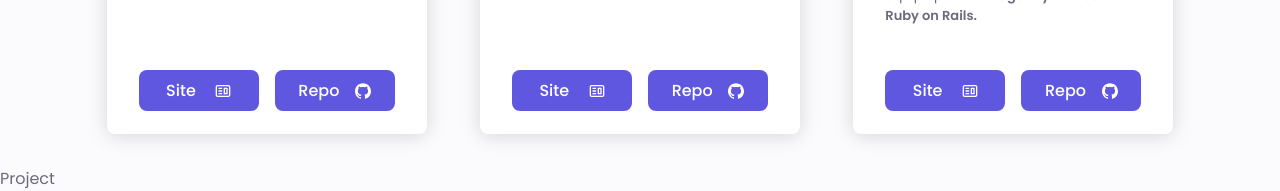
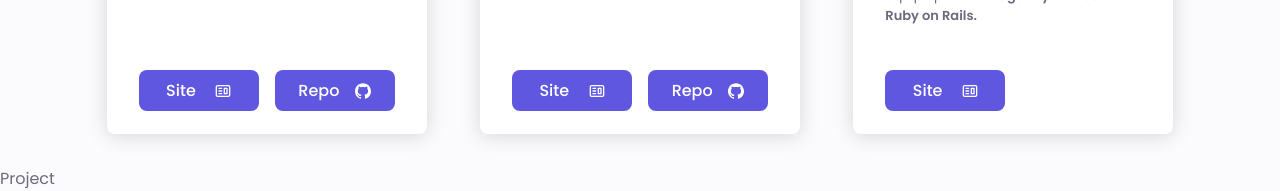
Before and after one commit to FabKaiz/portfolio-react, a React (Create React App) app: page / in a window 1280 px wide. Shown: the part 4961-5152 px from the top of the page. Built offline with nearby package versions, Linux system fonts and the light colour scheme.

Commit message:
changed card btns

```diff
--- a/src/components/ProjectCard/ProjectCard.jsx
+++ b/src/components/ProjectCard/ProjectCard.jsx
@@ -32,7 +32,7 @@ const ProjectCard = ({ project }) => {
             rel="noreferrer"
             className="project__btn"
           />
-
+          {project.projectRepo && (
             <Button
               href={project.projectRepo}
               target="_blank"
@@ -41,6 +41,7 @@ const ProjectCard = ({ project }) => {
               title="Repo"
               logo={<SiGithub />}
             />
+          )}
 
           {project.figmaLink && (
             <Button
--- a/src/constants/data.js
+++ b/src/constants/data.js
@@ -178,7 +178,6 @@ const projects = [
     description: `Clone d'Airbnb où vous pouvez louer une "star du dev" ou de cinéma, fait en équipe
       pour <strong> Le Wagon Lyon</strong>. Codé en`,
     projectSite: 'https://grab-a-star.herokuapp.com/',
-    projectRepo: 'https://github.com/fannymugnier/grab-a-star',
     img: images.Port2,
     codeLanguage: 'Ruby on Rails'
   },
```
Lines whose indentation alone changed are shown as unchanged.
